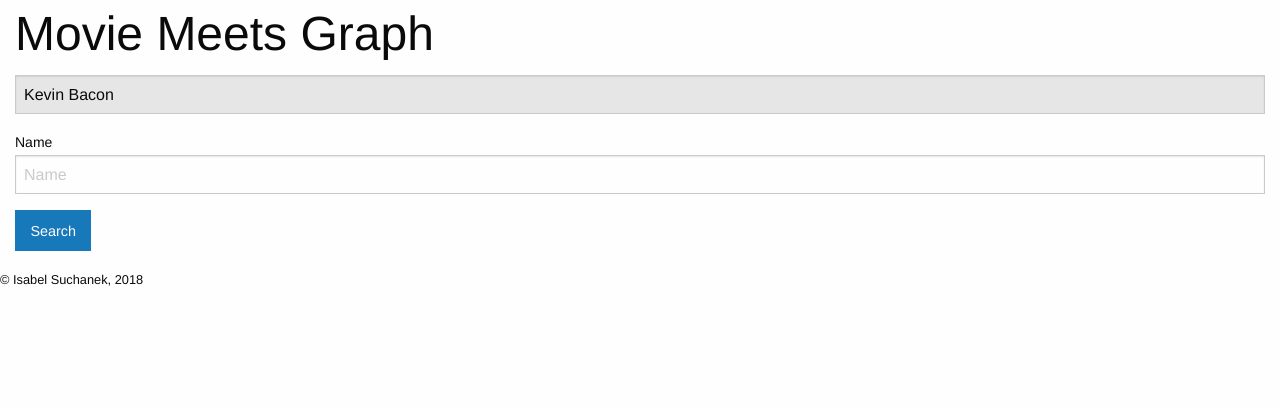
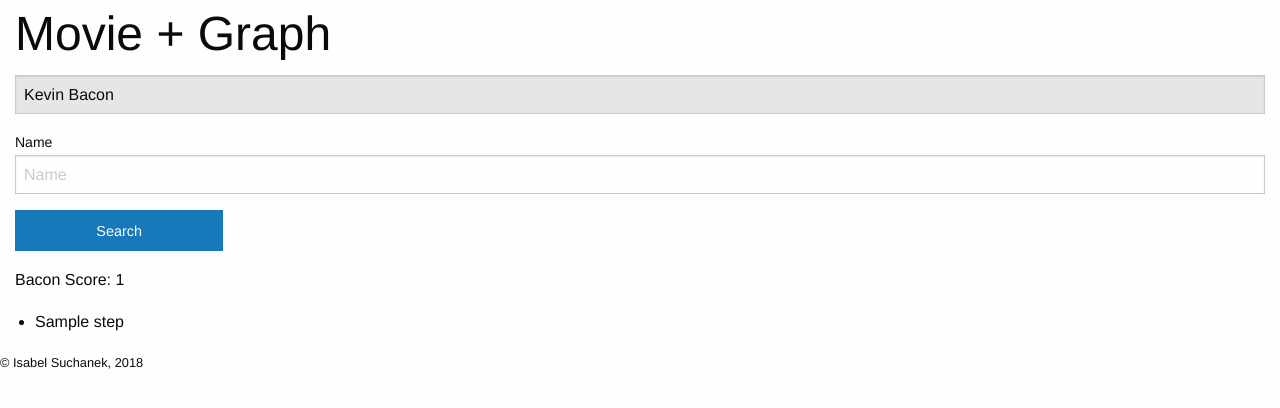
Before and after one commit to isabeldepapel/moviegraph, a Django app: template scores/templates/scores/index.html in a window 1280 px wide. Shown: the top 408 px of the page. Run offline with Django 3.2, Linux system fonts and the light colour scheme; the template is opened without the code that fills it: most values are stand-ins (such as "Sample title", 1, 10 or a date in 2020); some libraries are stand-ins or nearby versions.

Commit message:
display rudimentary path on page

```diff
--- a/scores/templates/scores/base.html
+++ b/scores/templates/scores/base.html
@@ -10,9 +10,9 @@
   </head>
   <body class="grid-x grid-padding-x">
     <header class="small-12 cell">
-      <h1>Movie Meets Graph</h1>
+      <h1>Movie + Graph</h1>
     </header>
-    <main class="small-12 cell">
+    <main class="small-12 cell grid-x">
       <section class="error">
 
       </section>
@@ -26,7 +26,7 @@
     </footer>
 
     <script src="https://code.jquery.com/jquery-3.2.1.min.js" integrity="sha256-hwg4gsxgFZhOsEEamdOYGBf13FyQuiTwlAQgxVSNgt4=" crossorigin="anonymous"></script>
-    <script src="{% static 'scores/app.js' %}"></script>
+
     {% block javascript %}
     {% endblock %}
   </body>
--- a/scores/templates/scores/index.html
+++ b/scores/templates/scores/index.html
@@ -8,31 +8,29 @@
   </p>
 {% endif %}
 
-<form action="{% url 'scores:validate_name' %}" method="get" id="search-graph-form">
+<!-- <form action="{% url 'scores:validate_name' %}" method="get" id="search-graph-form"> -->
+<form class="grid-x small-12 cell" action="{% url 'scores:submit' %}" method="get" id="search-graph-form">
 
   <input type="search" name="start_from" value="Kevin Bacon" disabled />
   <label for="search-for">Name</label>
   <input type="search" name="search-for" id="search-for" placeholder="Name"/>
-  <button type="submit" class="button" id="search-graph">Search</button>
+  <button type="submit" class="button small-6 medium-3 large-2 cell" id="search-graph">Search</button>
 </form>
 
-{% if search_for %}
+<section class="path">
+{% if path %}
   <p>
-    Searching for {{ search_for }}
+    Bacon Score: {{ path|length }}
   </p>
-  <p>
-    Name: {{ actor_name }}
-  </p>
-  <p>
-    Id: {{ actor_id }}
-  </p>
-  <p>
-    Born: {{ actor_birth_year}}
-  </p>
+  <ul>
+  {% for step in path %}
+    <li>
+      {{ step }}
+    </li>
+  {% endfor %}
+  </ul>
 {% endif %}
+</section>
+
 
 {% endblock %}
-
-{% block javascript %}
-
-{% endblock %}
```
